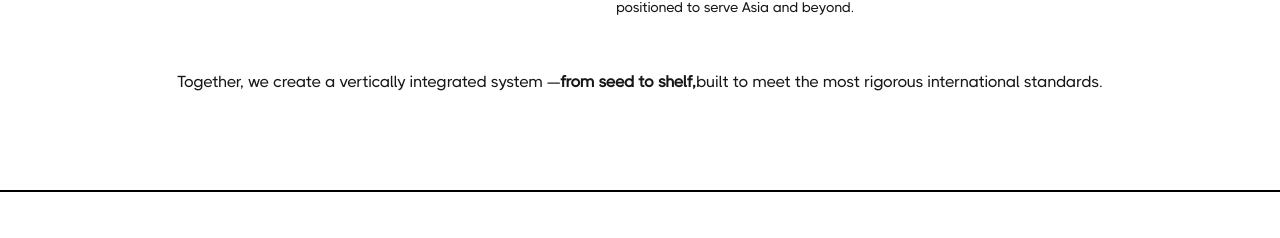
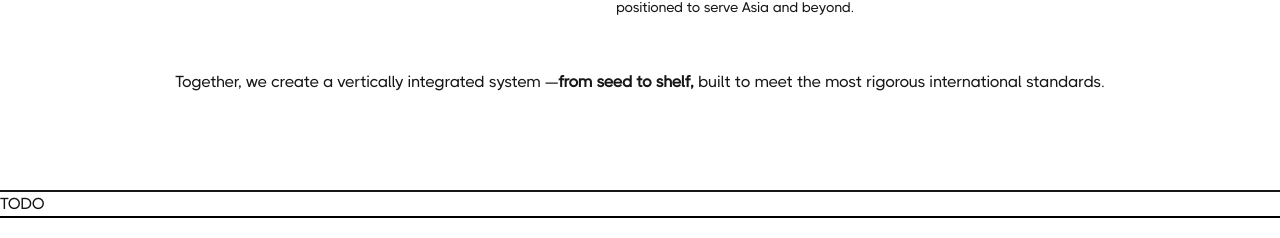
Before and after one commit to Life-Cycle-Dev/cannex-frontend, a Next.js app: page /about-us in a window 1280 px wide. Shown: the part 2844-3082 px from the top of the page. Built offline with nearby package versions, Linux system fonts and the light colour scheme; no server answers.

Commit message:
fix: update padding and layout on About Us page for improved visual consistency

```diff
--- a/src/app/about-us/page.tsx
+++ b/src/app/about-us/page.tsx
@@ -109,7 +109,7 @@ export default function Page() {
         </div>
       </div>
 
-      <div className="p-[96px_80px] border-t-2">
+      <div className="p-[96px_80px] border-y-2">
         <div className="mb-[48px]">
           <div className="text-[52px] font-bold">
             Our Origin:
@@ -129,11 +129,14 @@ export default function Page() {
         <ResolveMap />
 
         <div className="flex justify-center">
-          Together, we create a vertically integrated system —
-          <b>from seed to shelf,</b> built to meet the most rigorous
-          international standards.
+          <div className="text-center">
+            Together, we create a vertically integrated system —
+            <b>from seed to shelf,</b> built to meet the most rigorous
+            international standards.
+          </div>
         </div>
       </div>
+      <div className="">TODO</div>
     </div>
   );
 }
```
